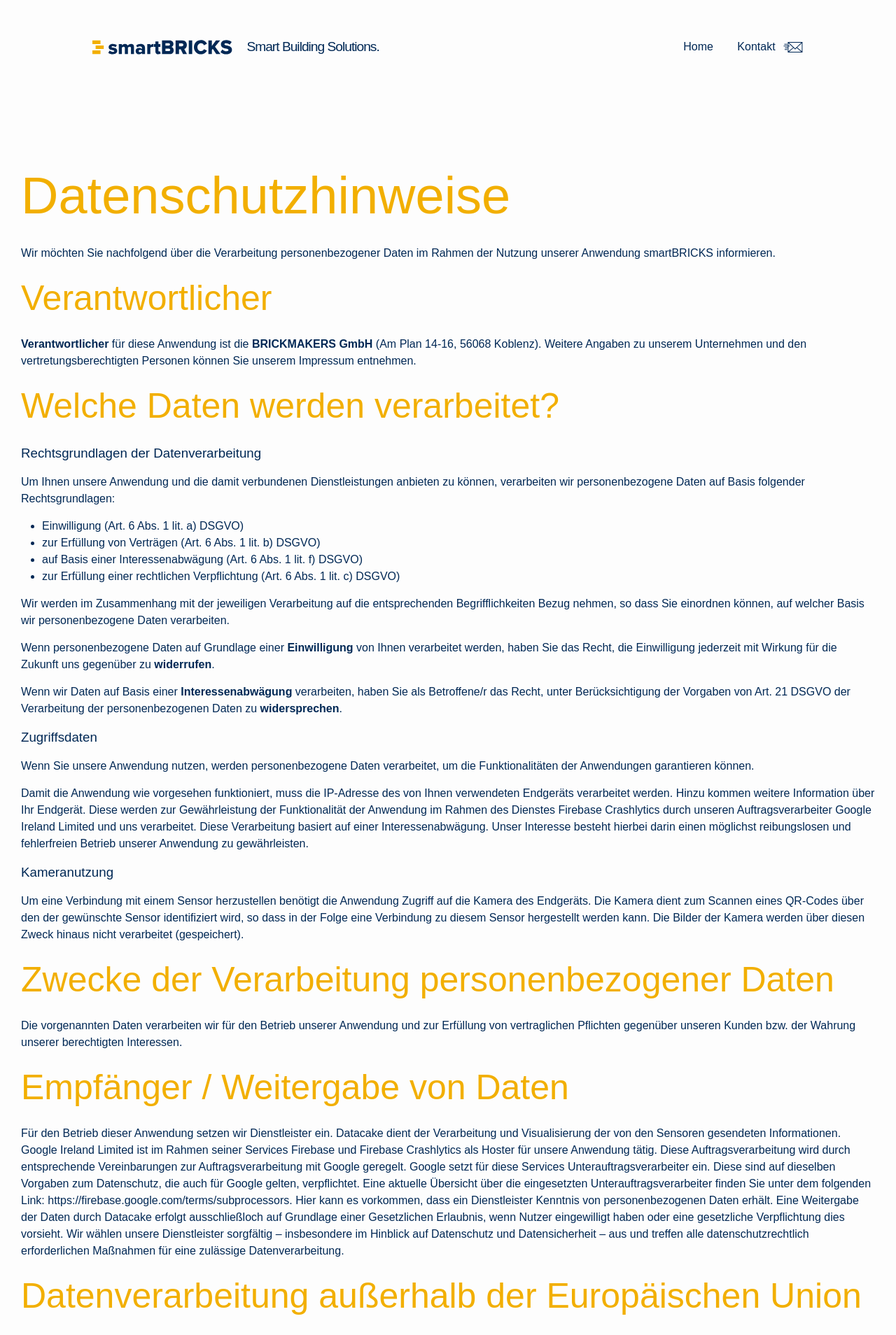
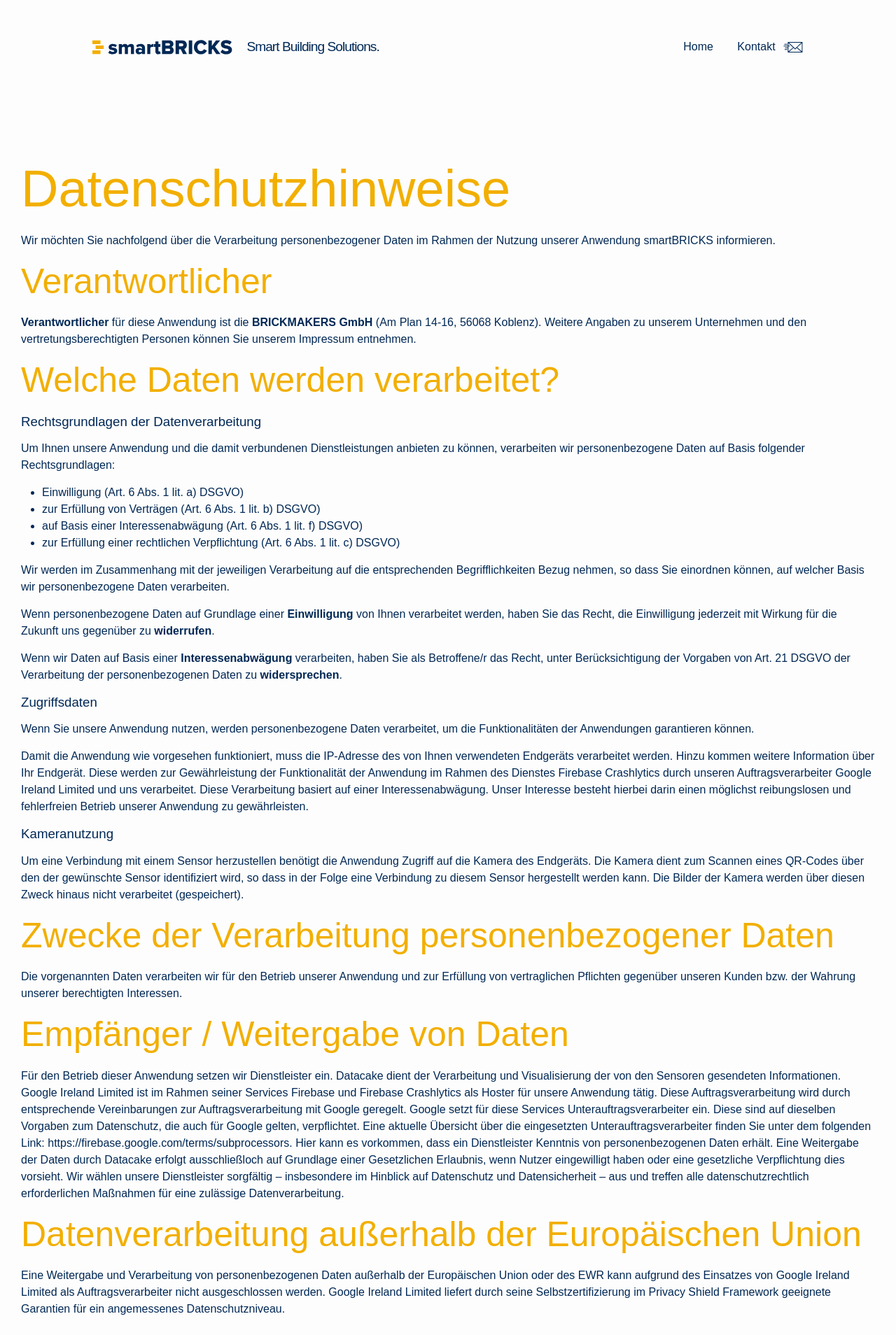
Before and after one commit to BrickmakersGmbH/smartbricks-website, a Jekyll site: the page built from pages/app-datenschutz.md, in a window 1280 px wide. Shown: the top 1908 px of the page at 70% size. Built offline with Jekyll 4.4.1, drawn with Linux system fonts in a browser that asks for light colours; some web fonts are replaced.

Commit message:
[86] Fix headlines not breaking on small screens

```diff
--- a/_sass/theme/_markdown_content.scss
+++ b/_sass/theme/_markdown_content.scss
@@ -1,4 +1,14 @@
 .markdown-content {
+
+  h1, h2, h3 {
+    hyphens: auto;
+    -ms-hyphens: auto;
+    -moz-hyphens: auto;
+    -webkit-hyphens: auto;
+
+    line-height: 1.25;
+  }
+
   h2 {
     margin: 12px 0 16px;
   }
```
